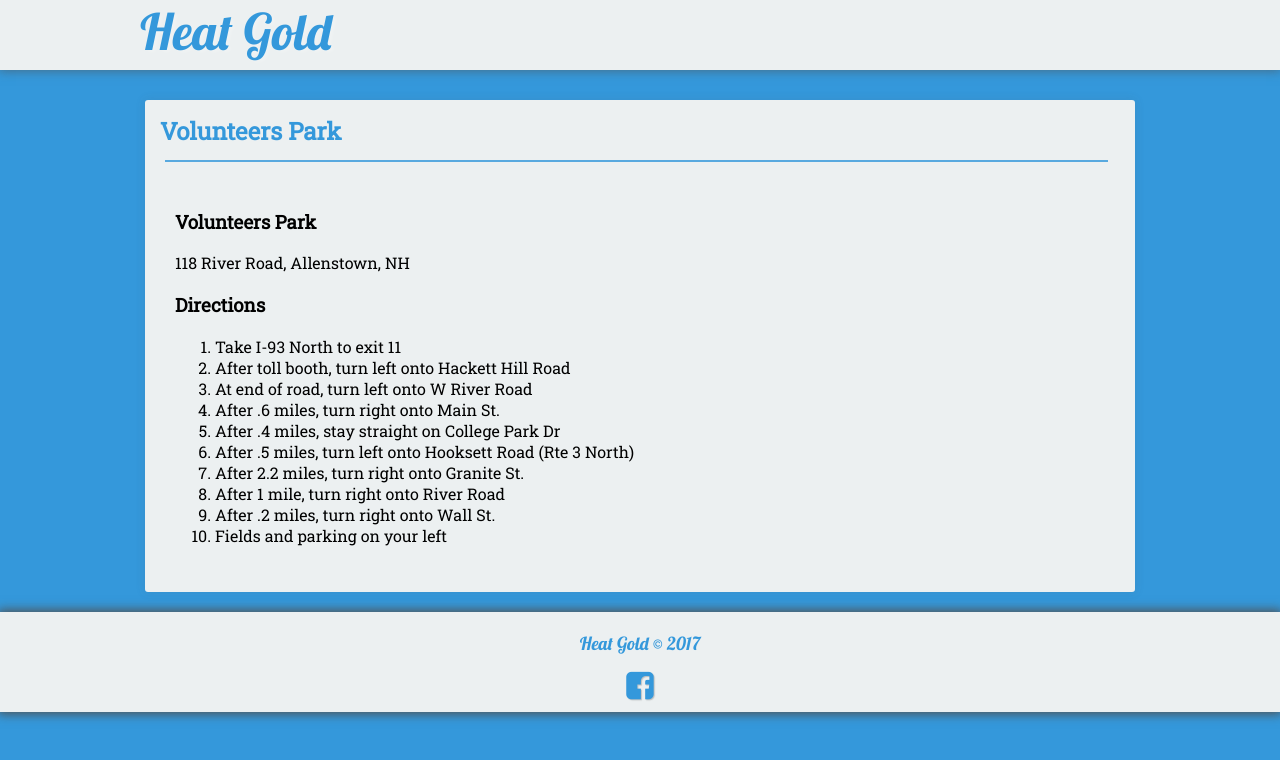
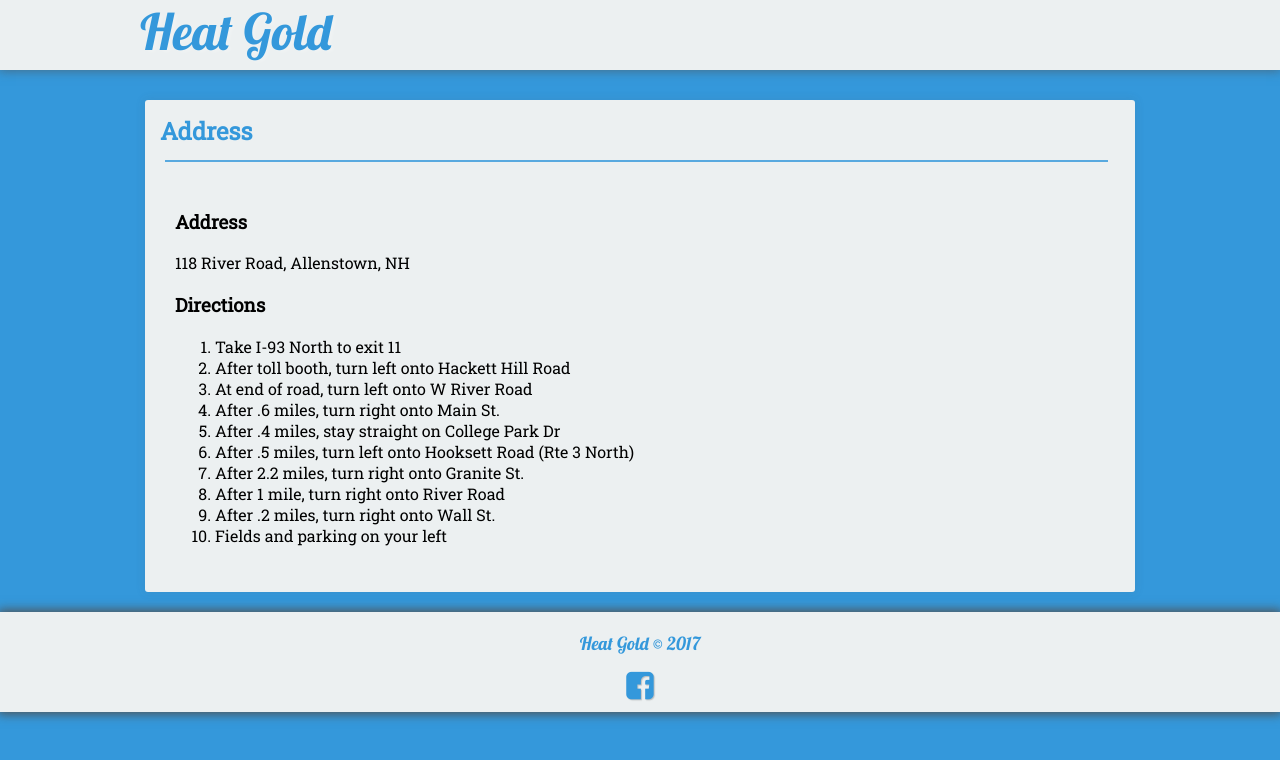
Before and after one commit to seanmerrow/ecf, a Jekyll site: the page built from fields/volunteers.md, in a window 1280 px wide. Shown: the top 760 px of the page. Built offline with Jekyll 4.4.1, drawn with Linux system fonts in a browser that asks for light colours; nearby versions of some CDN libraries; our own code applies the rules of GitHub Pages for plain Markdown files.

Commit message:
Update volunteers.md

```diff
--- a/fields/volunteers.md
+++ b/fields/volunteers.md
@@ -2,7 +2,7 @@
 Layout: post
 Title: Allenstown, NH - Volunteers Park
 ---
-### Volunteers Park
+### Address
 118 River Road, Allenstown, NH
 
 ### Directions
```
